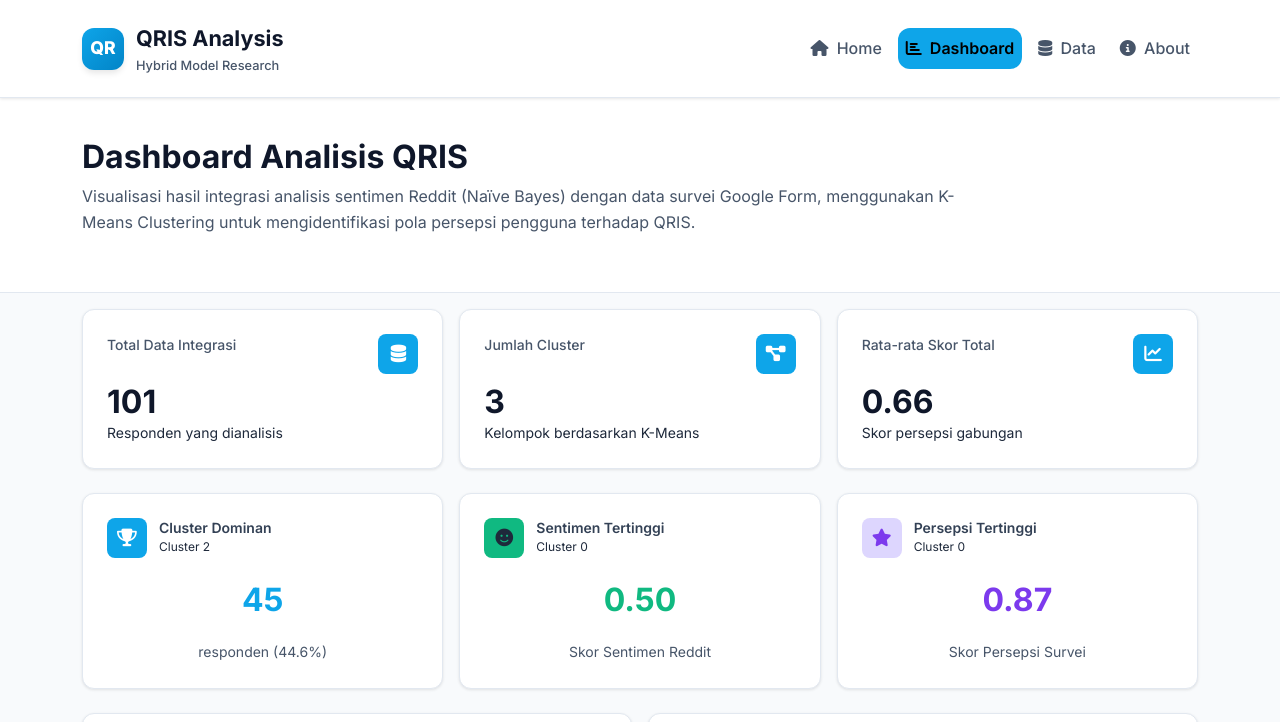
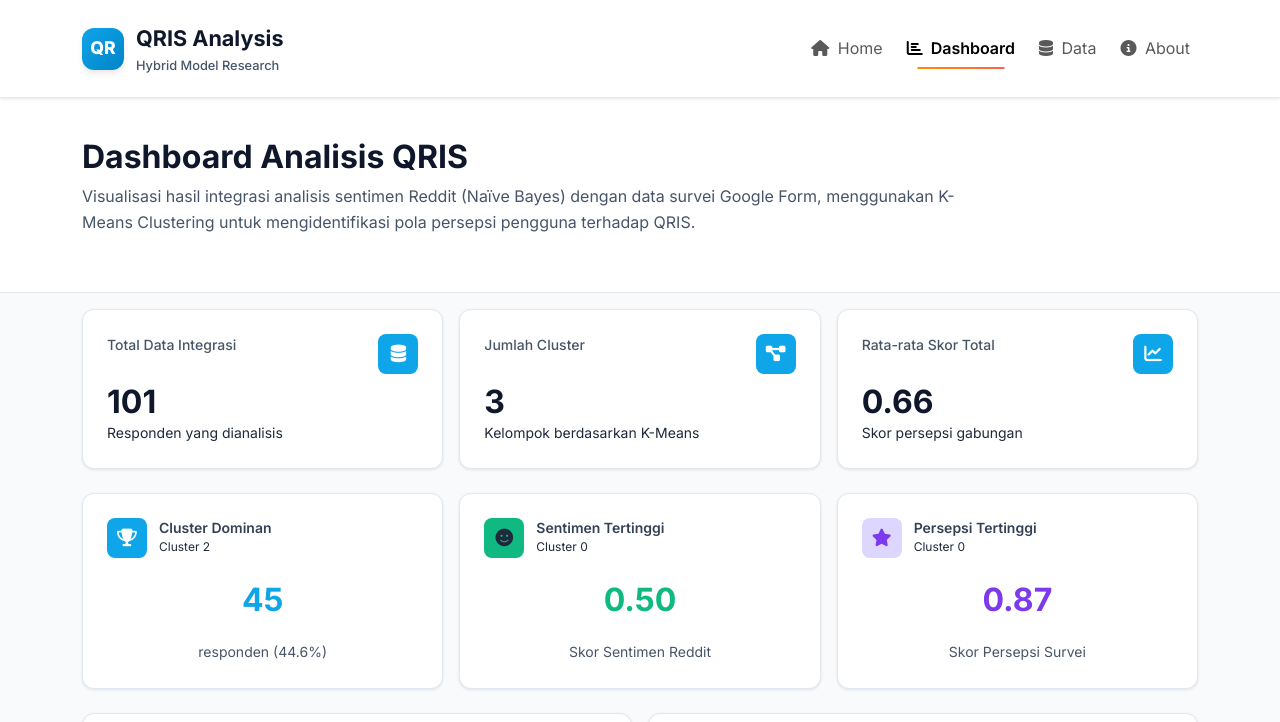
Before and after one commit to VincentLimarus/qris-insight-hub, a plain HTML site: page dashboard.html in a window 1280 px wide. Shown: the top 722 px of the page. Drawn offline with nearby package versions, Linux system fonts and the light colour scheme.

Commit message:
fix/lecture-name-adjustment-in-navbar

```diff
--- a/dashboard.html
+++ b/dashboard.html
@@ -108,21 +108,34 @@
       }
 
       .nav-link {
-        color: var(--gray-600);
-        font-weight: 500;
-        padding: 0.5rem 1rem;
-        border-radius: var(--radius);
-        transition: var(--transition);
         position: relative;
+      }
+
+      .nav-link::after {
+        content: "";
+        position: absolute;
+        bottom: 0;
+        left: 50%;
+        transform: translateX(-50%);
+        width: 0;
+        height: 2px;
+        background: linear-gradient(90deg, #ff8c00, #ff6347);
+        transition: width 0.4s ease;
+      }
+
+      .nav-link:hover::after {
+        width: 70%;
+      }
+
+      .nav-link.active::after {
+        width: 70%;
       }
 
       .nav-link:hover {
         color: var(--primary);
-        background: rgba(14, 165, 233, 0.1);
       }
 
       .nav-link.active {
-        background: var(--primary);
         color: white;
         font-weight: 600;
       }
@@ -440,7 +453,18 @@
             <div class="brand-subtitle">Hybrid Model Research</div>
           </div>
         </a>
-        <div class="collapse navbar-collapse justify-content-end">
+        <button
+          class="navbar-toggler"
+          type="button"
+          data-bs-toggle="collapse"
+          data-bs-target="#navbarNav"
+        >
+          <span class="navbar-toggler-icon"></span>
+        </button>
+        <div
+          class="collapse navbar-collapse justify-content-end"
+          id="navbarNav"
+        >
           <ul class="navbar-nav gap-2">
             <li class="nav-item">
               <a class="nav-link" href="index.html"
```
Also changed, not shown: about.html (+26 -11 lines), data.html (+20 -7 lines), index.html (+25 -14 lines), assets/Agus_Budiyantara.jpeg (added), assets/peler.jpeg (added).
